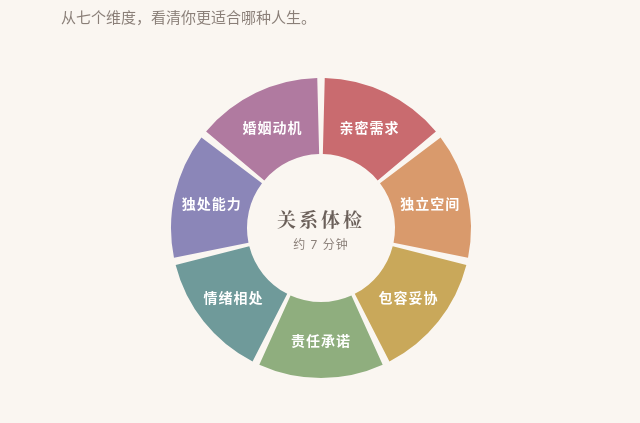
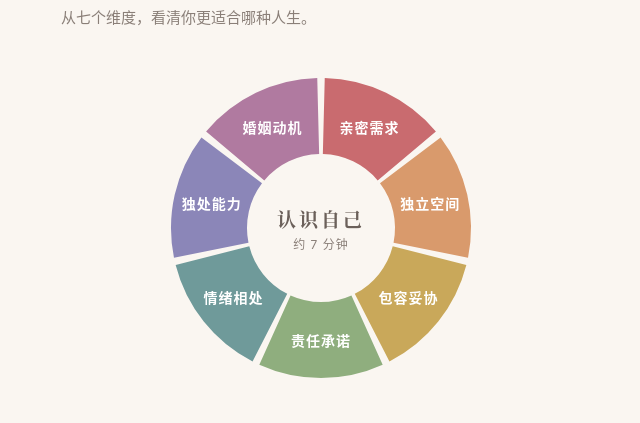
Before and after one commit to evecui250/evecui250.github.io, a plain HTML site: page quizzes/single/index.html in a window 1280 px wide. Shown: the part 163-586 px from the top of the page, 319-959 px from the left. Drawn offline with Linux system fonts and the light colour scheme.

Commit message:
single: 圆环中心文字
Co-Authored-By: Claude Opus 5.5 <noreply@anthropic.com>
Claude-Session: https://claude.ai/code/session_01VyXRJQECiwYx5BGmyUj1Hs

```diff
--- a/quizzes/single/index.html
+++ b/quizzes/single/index.html
@@ -549,7 +549,7 @@ function showLegal(){
     svg+=`<g class="seg" style="animation-delay:${i*70}ms"><path d="${d}" fill="${colors[i]}"/>
       <text class="lbl" x="${lx}" y="${ly}" text-anchor="middle" dominant-baseline="central">${m.name}</text></g>`;
   });
-  svg+=`<text class="ctr1 serif" x="${C}" y="${C-10}" text-anchor="middle" dominant-baseline="central">关系体检</text>
+  svg+=`<text class="ctr1 serif" x="${C}" y="${C-10}" text-anchor="middle" dominant-baseline="central">认识自己</text>
         <text class="ctr2" x="${C}" y="${C+16}" text-anchor="middle" dominant-baseline="central">约 7 分钟</text></svg>`;
   $("pie").innerHTML=svg;
 })();
```
